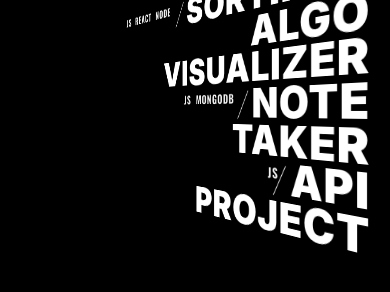
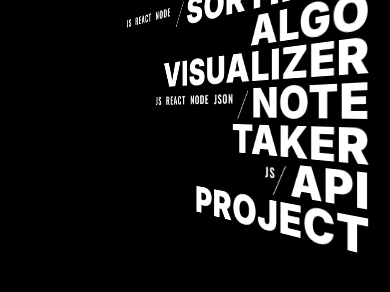
Before and after one commit to masonwatson/portfolio, a React (Create React App) app: page / in a window 390 px wide. Shown: the part 254-546 px from the top of the page. Built offline with nearby package versions, Linux system fonts and the light colour scheme.

Commit message:
fixed tech used for not taker

```diff
--- a/src/components/home/Home.css
+++ b/src/components/home/Home.css
@@ -98,8 +98,8 @@
 }
 
 .project-container.note-taker a::before {
-  content:'js  mongodb';
-  left: -15vw;
+  content:'js  react  node  json';
+  left: -24vw;
 }
 
 .project-container.api-project a::before {
@@ -163,7 +163,7 @@
   }
 
   .project-container.note-taker a::before {
-    left: -30vw;
+    left: -48vw;
   }
 
   .project-container.api-project a::before {
@@ -199,11 +199,11 @@
   }
 
   .project-container.note-taker a::before {
-    left: -32vw;
+    left: -49vw;
   }
 
   .project-container.api-project a::before {
-    left: -8vw;
+    left: -9vw;
   }
 
   .projects a::after {
```
